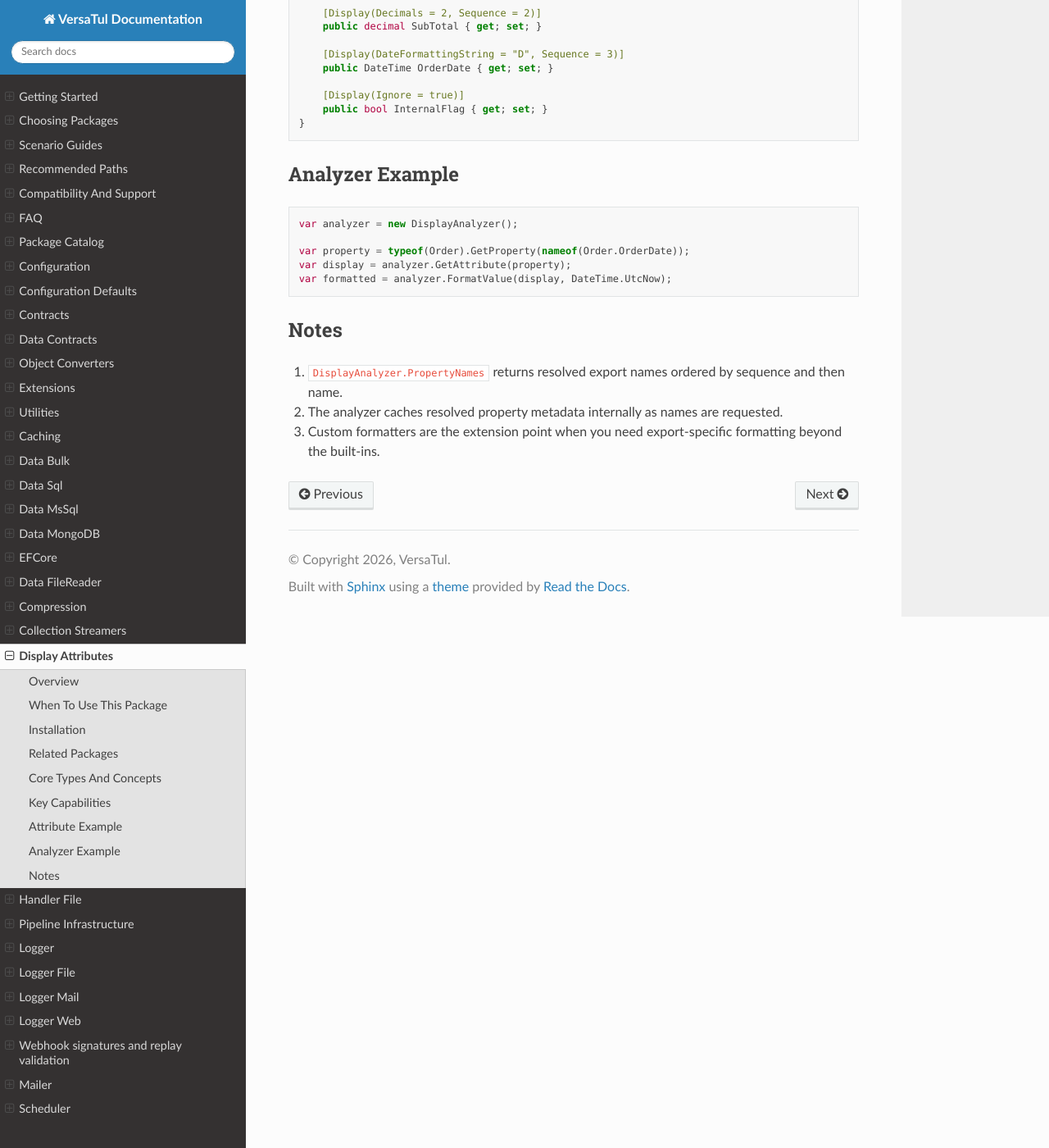
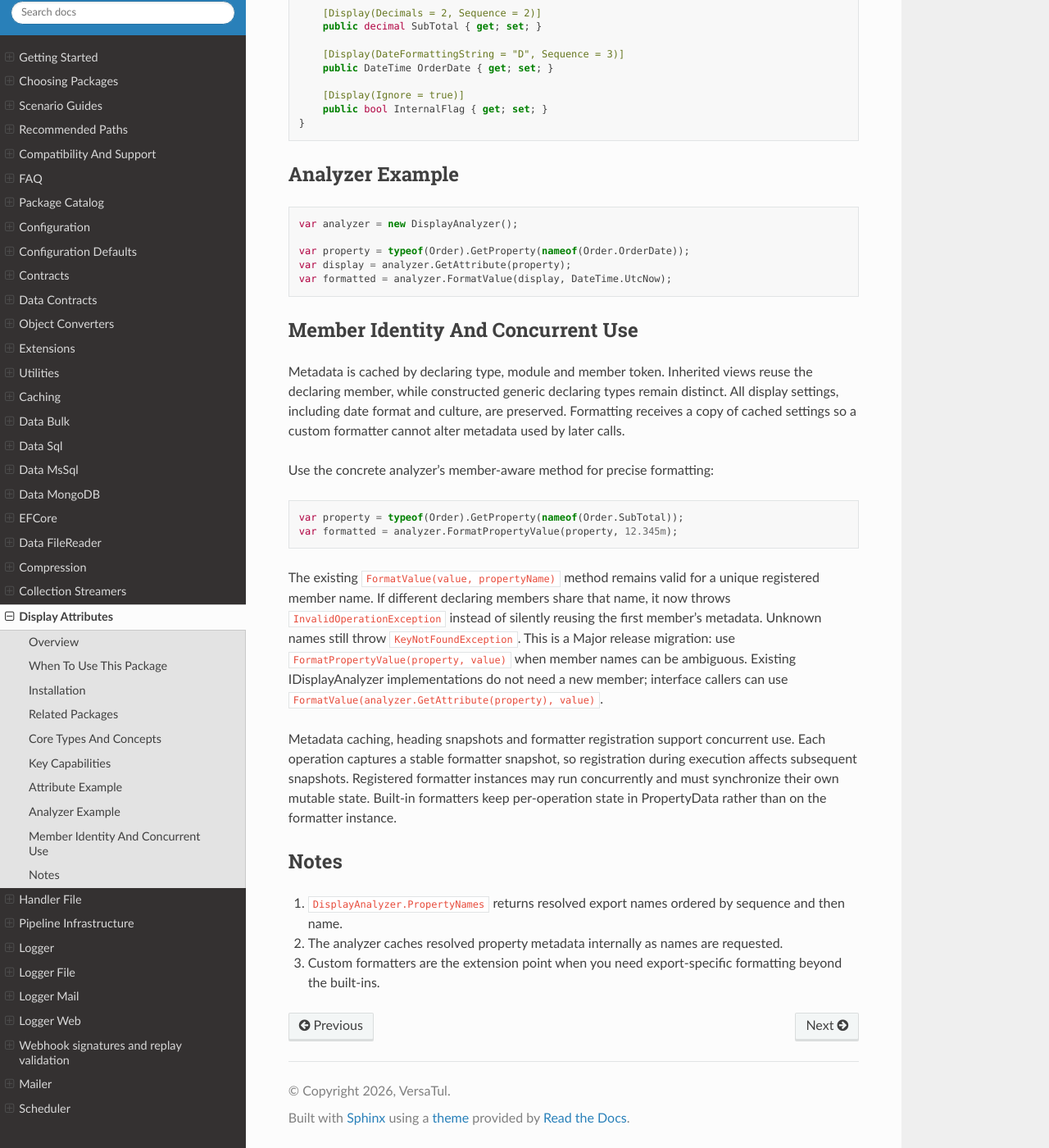
Before and after one commit to BjornWilliams/DocsVersaTul, a Sphinx documentation site: the page built from docs/source/display-attributes.rst, in a window 1280 px wide and 1400 px high, scrolled down 1849 px. Shown: the whole window at 82% size. Built offline with Sphinx 7.4.7 and the Read the Docs theme 3.1.0, drawn with Linux system fonts in a browser that asks for light colours.

Commit message:
Document member-aware formatting and concurrency guarantees
AB#3026

AB#3022

```diff
--- a/docs/source/display-attributes.rst
+++ b/docs/source/display-attributes.rst
@@ -101,6 +101,37 @@ Analyzer Example
    var display = analyzer.GetAttribute(property);
    var formatted = analyzer.FormatValue(display, DateTime.UtcNow);
 
+Member Identity And Concurrent Use
+----------------------------------
+
+Metadata is cached by declaring type, module and member token. Inherited views
+reuse the declaring member, while constructed generic declaring types remain
+distinct. All display settings, including date format and culture, are preserved.
+Formatting receives a copy of cached settings so a custom formatter cannot alter
+metadata used by later calls.
+
+Use the concrete analyzer's member-aware method for precise formatting:
+
+.. code-block:: csharp
+
+   var property = typeof(Order).GetProperty(nameof(Order.SubTotal));
+   var formatted = analyzer.FormatPropertyValue(property, 12.345m);
+
+The existing ``FormatValue(value, propertyName)`` method remains valid for a unique
+registered member name. If different declaring members share that name, it now
+throws ``InvalidOperationException`` instead of silently reusing the first
+member's metadata. Unknown names still throw ``KeyNotFoundException``. This is a
+Major release migration: use ``FormatPropertyValue(property, value)`` when member
+names can be ambiguous. Existing IDisplayAnalyzer implementations do not need a
+new member; interface callers can use
+``FormatValue(analyzer.GetAttribute(property), value)``.
+
+Metadata caching, heading snapshots and formatter registration support concurrent
+use. Each operation captures a stable formatter snapshot, so registration during
+execution affects subsequent snapshots. Registered formatter instances may run
+concurrently and must synchronize their own mutable state. Built-in formatters
+keep per-operation state in PropertyData rather than on the formatter instance.
+
 Notes
 -----
 
```
